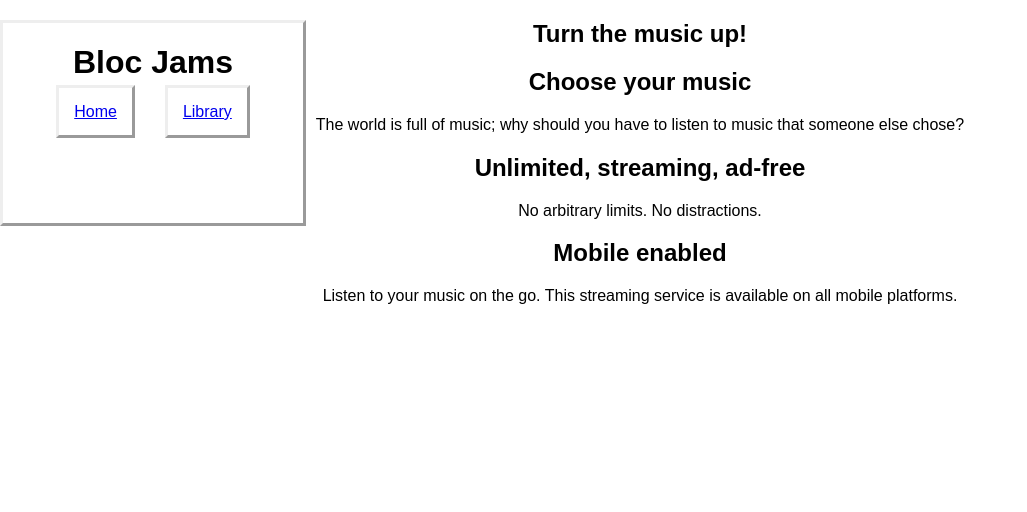
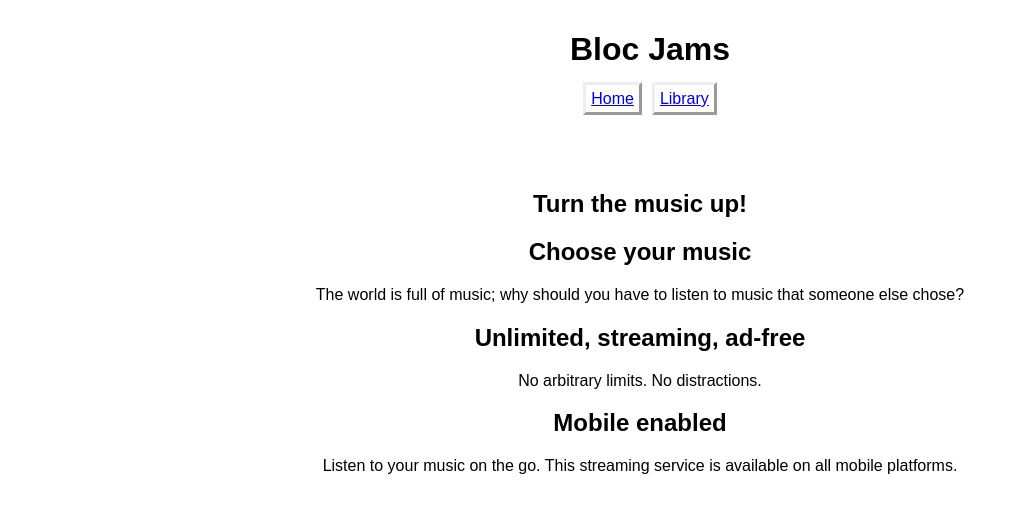
Before and after one commit to ctrachte/Music-Player-PWA, a React (Create React App) app: page / in a window 1280 px wide. Shown: the top 512 px of the page, without its empty margins (0-1027 px from the left). Built offline with nearby package versions, Linux system fonts and the light colour scheme.

Commit message:
change site header styling to not sticky

```diff
--- a/src/App.css
+++ b/src/App.css
@@ -54,12 +54,11 @@ img {
 /* classes */
 
 .siteMenu {
-  border-style: outset;
-  position: fixed;
-  top: 10;
-  left:10;
-  width: 300px;
-  height:200px;
+  background-color: white;
+  width: 100%;
+  height:150px;
+  padding:10px;
+  margin-bottom: 10px;
 }
 
 .App {
@@ -72,16 +71,16 @@ img {
 }
 
 .menuOption {
-  width: 100%;
-  padding:5%;
-  margin:5%;
+  width: 100px;
+  height: 100px;
+  margin:5px;
+  padding:5px;
   border-style: outset;
 }
 
 /* Change the link color on hover */
 .menuOption:hover {
     background-color: #C80155 ;
-    border-radius:5%;
     box-shadow: 0 12px 16px 0 rgba(0,0,0,0.24), 0 17px 50px 0 rgba(0,0,0,0.19);
 }
 
```
